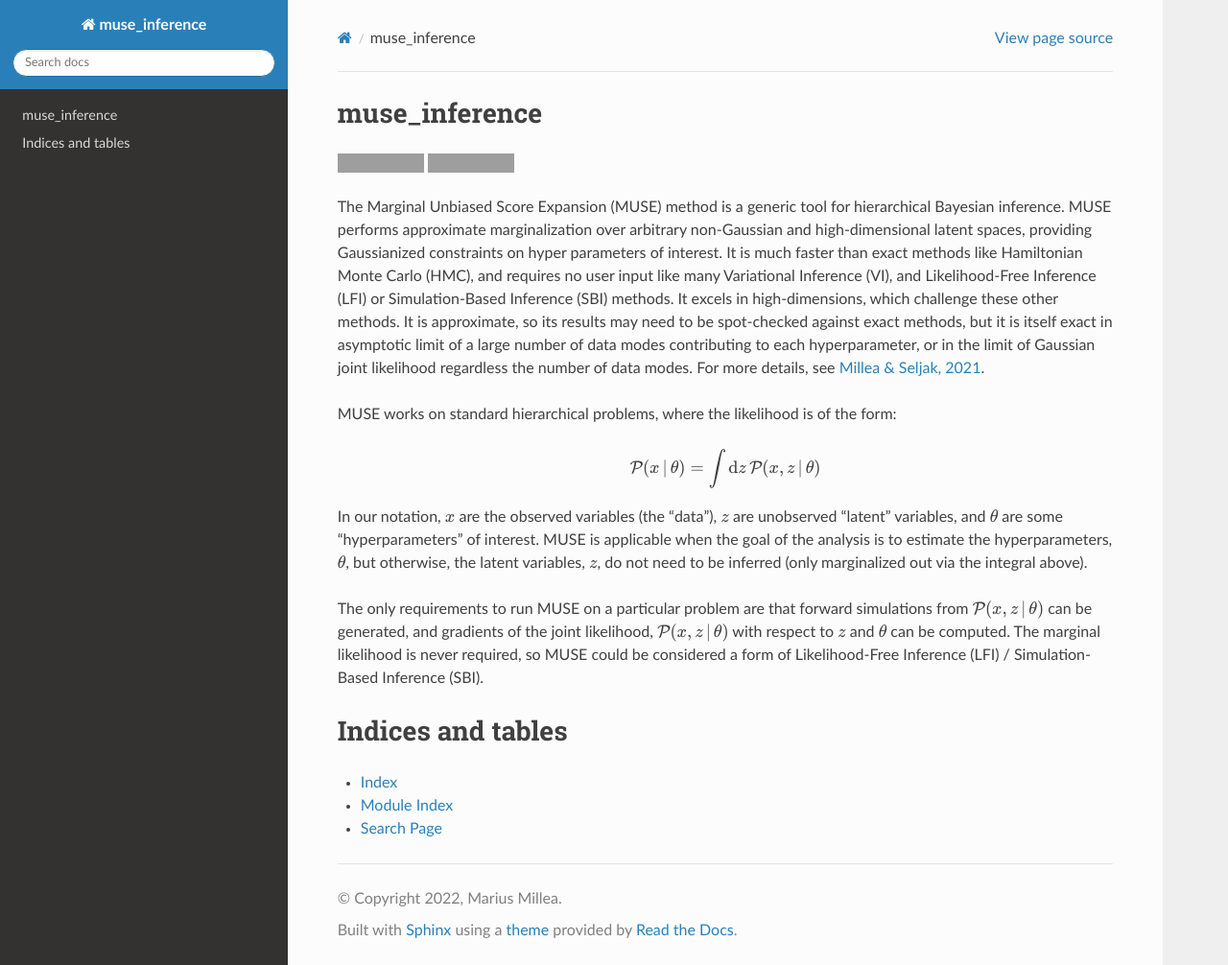
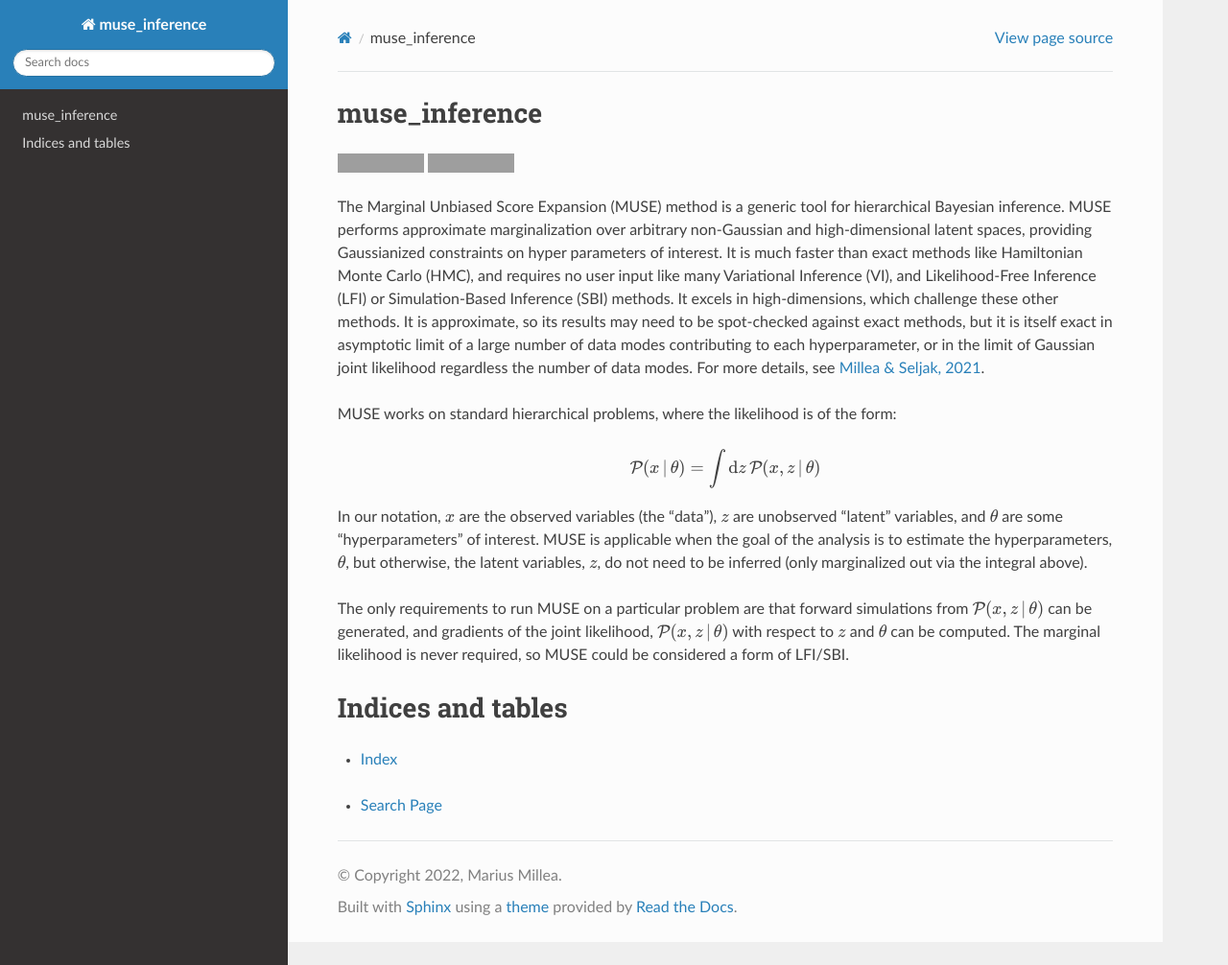
Before and after one commit to marius311/muse_inference, a Sphinx documentation site: the page built from docs/index.rst, in a window 1280 px wide and 1006 px high. Shown: the whole window at 96% size. Built offline with Sphinx 7.4.7 and the Read the Docs theme 2.0.0, drawn with Linux system fonts in a browser that asks for light colours; pages that are not in the unit, such as notebooks, are missing from menus; grey boxes are pictures that could not be loaded.

```diff
--- a/docs/index.rst
+++ b/docs/index.rst
@@ -23,7 +23,7 @@ MUSE works on standard hierarchical problems, where the likelihood is of the for
 
 In our notation, :math:`x` are the observed variables (the "data"), :math:`z` are unobserved "latent" variables, and :math:`\theta` are some "hyperparameters" of interest. MUSE is applicable when the goal of the analysis is to estimate the hyperparameters, :math:`\theta`, but otherwise, the latent variables, :math:`z`, do not need to be inferred (only marginalized out via the integral above).
 
-The only requirements to run MUSE on a particular problem are that forward simulations from :math:`\mathcal{P}(x,z\,|\,\theta)` can be generated, and gradients of the joint likelihood, :math:`\mathcal{P}(x,z\,|\,\theta)` with respect to :math:`z` and :math:`\theta` can be computed. The marginal likelihood is never required, so MUSE could be considered a form of Likelihood-Free Inference (LFI) / Simulation-Based Inference (SBI).
+The only requirements to run MUSE on a particular problem are that forward simulations from :math:`\mathcal{P}(x,z\,|\,\theta)` can be generated, and gradients of the joint likelihood, :math:`\mathcal{P}(x,z\,|\,\theta)` with respect to :math:`z` and :math:`\theta` can be computed. The marginal likelihood is never required, so MUSE could be considered a form of LFI/SBI.
 
 
 .. toctree::
@@ -37,7 +37,7 @@ Indices and tables
 ==================
 
 * :ref:`genindex`
-* :ref:`modindex`
+.. * :ref:`modindex`
 * :ref:`search`
 
 .. |br| raw:: html
```
Also changed, not shown: docs/example.md (+17 -7 lines), 1 other file.
